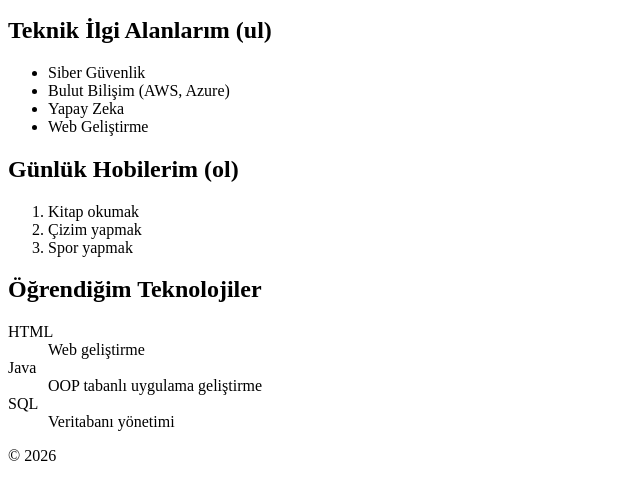
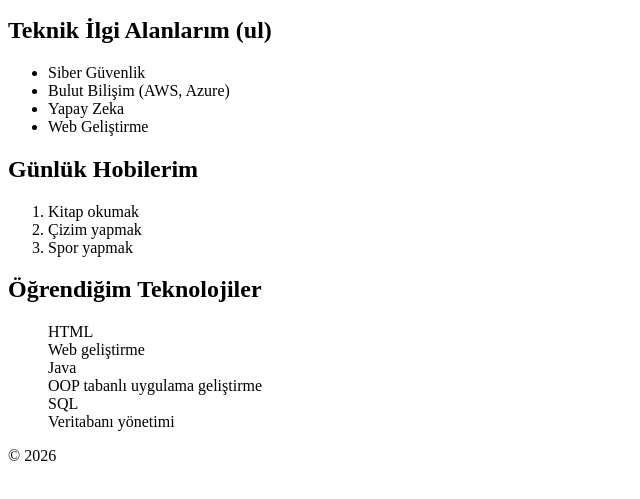
Before and after one commit to sudenazgrmz/sudenazgrmz.github.io, a plain HTML site: page interests.html in a window 1280 px wide. Shown: the part 101-600 px from the top of the page, without its empty margins (0-640 px from the left). Drawn offline with Linux system fonts and the light colour scheme.

Commit message:
Fix headings and update definition list formatting

```diff
--- a/interests.html
+++ b/interests.html
@@ -26,7 +26,7 @@
             <li>Web Geliştirme</li>
         </ul>
 
-        <h2>Günlük Hobilerim (ol)</h2>
+        <h2>Günlük Hobilerim </h2>
         <ol>
             <li>Kitap okumak</li>
             <li>Çizim yapmak</li>
@@ -36,13 +36,13 @@
         <h2>Öğrendiğim Teknolojiler</h2>
 
 <dl>
-    <dt>HTML</dt>
+    <dd>HTML</dd>
     <dd>Web geliştirme</dd>
 
-    <dt>Java</dt>
+    <dd>Java</dd>
     <dd>OOP tabanlı uygulama geliştirme</dd>
 
-    <dt>SQL</dt>
+    <dd>SQL</dd>
     <dd>Veritabanı yönetimi</dd>
 </dl>
 
```
